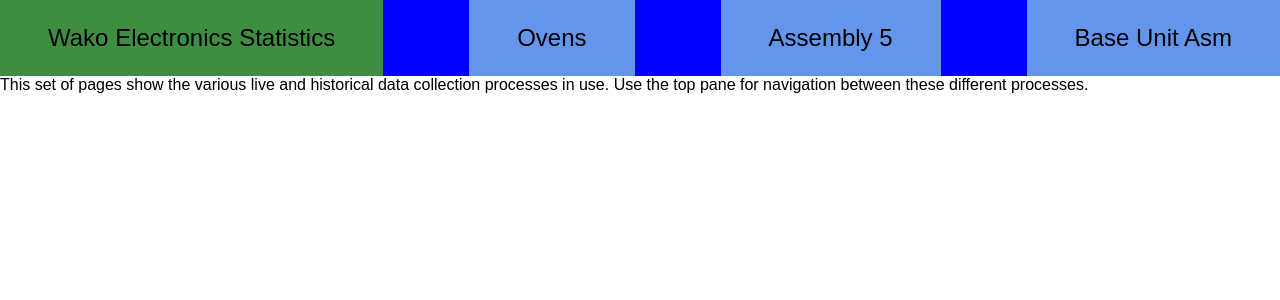
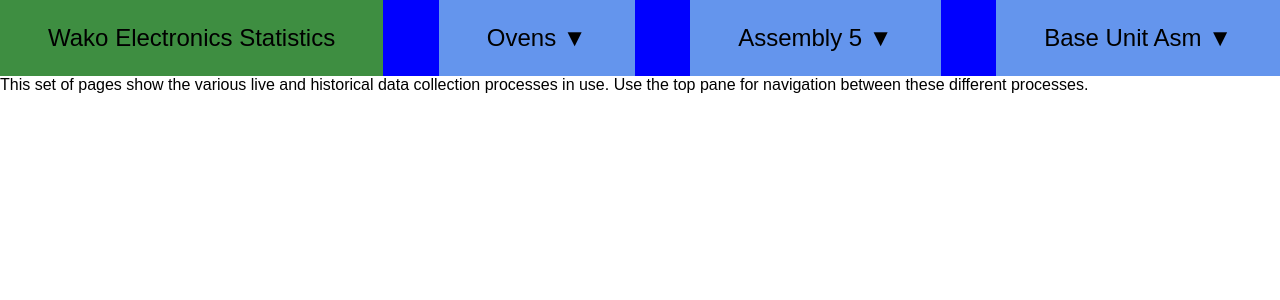
Before and after one commit to DWKessler/OvenResults, a PHP site: page /index.php in a window 1280 px wide. Shown: the top 300 px of the page. Run offline with PHP 8.4, Linux system fonts and the light colour scheme; some libraries are stand-ins or nearby versions.

Commit message:
Make dropdowns 100% width, centered dropdown text, and added borders to divide dropdown entries

```diff
--- a/css/header.css
+++ b/css/header.css
@@ -47,6 +47,8 @@ a {
     padding: 5px 5px;
     font-size: 1.5em;
     background-color: cornflowerblue;
+    border-width: 0px 0px 1px;
+    border-style: solid;
 }
 
 .dropdown-content a:hover {
@@ -55,6 +57,8 @@ a {
 
 .dropdown:hover .dropdown-content {
     display: block;
+    width: 100%;
+    text-align: center;
 }
 
 .dropdown:hover .dropTitle,
--- a/header.php
+++ b/header.php
@@ -12,20 +12,20 @@
           <button class="dropTitle mainNav" type="submit">Wako Electronics Statistics</button>
         </form>
 
-        <div class="dropdown"><p class="dropTitle">Ovens</p>
+        <div class="dropdown"><p class="dropTitle">Ovens &#x25BC</p>
           <div class="dropdown-content">
             <a href="ovenStatus.php">Status</a>
             <a href="ovenResults.php">Results</a>
             <a href="#">History</a>
           </div>
         </div>
-        <div class="dropdown"><p class="dropTitle">Assembly 5</p>
+        <div class="dropdown"><p class="dropTitle">Assembly 5 &#x25BC</p>
           <div class="dropdown-content">
             <a href="chartAssembly5CPtime.php">Status</a>
             <a href="#">History</a>
           </div>
         </div>
-        <div class="dropdown"><p class="dropTitle">Base Unit Asm</p>
+        <div class="dropdown"><p class="dropTitle">Base Unit Asm &#x25BC</p>
           <div class="dropdown-content">
             <a href="chartBaseUnitCP.php">Status</a>
             <a href="#">History</a>
```
